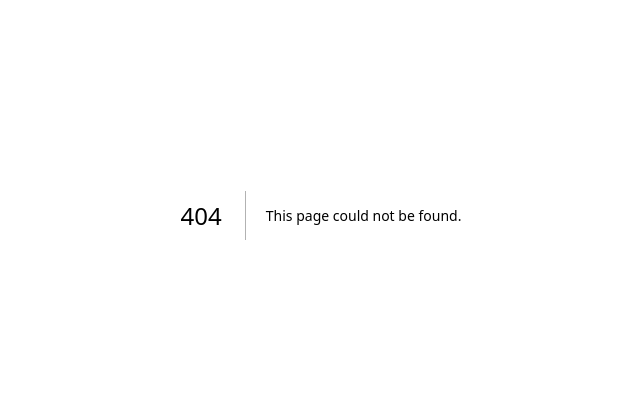
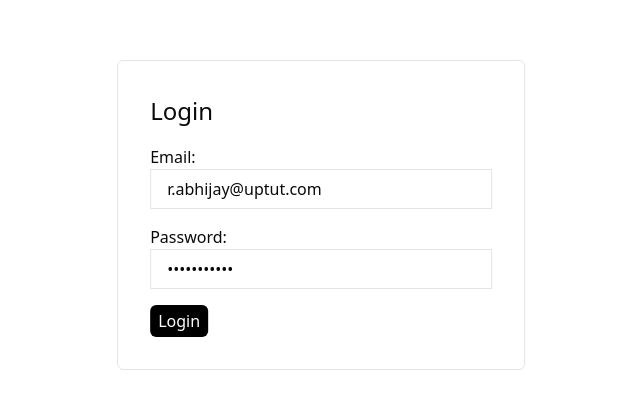
Before and after one commit to abhijayrajvansh/tms-web-app, a Next.js app: page /login in a window 1280 px wide. Before the commit this address had no page. Shown: the part 185-594 px from the top of the page, without its empty margins (319-959 px from the left). Built offline with nearby package versions, Linux system fonts and the light colour scheme; no server answers.

Commit message:
update: added auth with appwrite session

```diff
--- /dev/null
+++ b/app/(protected)/layout.tsx
@@ -0,0 +1,11 @@
+import React from 'react';
+import Header from '@/components/Header';
+
+export default function ProtectedLayout({ children }: { children: React.ReactNode }) {
+  return (
+    <>
+      <Header />
+      <main>{children}</main>
+    </>
+  );
+}
--- /dev/null
+++ b/app/(protected)/page.tsx
@@ -0,0 +1,53 @@
+import axiosInstance from '@/lib/axiosInstance';
+
+interface Order {
+  $id: string;
+  customer: string;
+  customer_email: string;
+  status: string;
+  type: string;
+  total: number;
+}
+
+export default async function Home() {
+  const response = await axiosInstance({
+    url: 'http://localhost:3000/api/orders',
+    method: 'get',
+  });
+
+  const orders: Order[] = response.data.orders;
+
+  return (
+    <main className="container mx-auto max-w-[800px]">
+      <div id="orders-container">
+        <strong>Orders</strong>
+        <p>Recent orders from your store.</p>
+
+        <table>
+          <thead>
+            <tr>
+              <th>Customer</th>
+              <th>Status</th>
+              <th>Type</th>
+              <th>Total</th>
+            </tr>
+          </thead>
+
+          <tbody>
+            {orders.map((order) => (
+              <tr key={order.$id}>
+                <td className="flex flex-col">
+                  <strong>{order.customer}</strong>
+                  <p>{order.customer_email}</p>
+                </td>
+                <td>{order.status}</td>
+                <td>{order.type}</td>
+                <td>${order.total}</td>
+              </tr>
+            ))}
+          </tbody>
+        </table>
+      </div>
+    </main>
+  );
+}
--- /dev/null
+++ b/app/api/orders/route.ts
@@ -0,0 +1,24 @@
+import { createSessionClient } from "@/appwrite/appwrite.config";
+import { cookies } from "next/headers";
+import { NextRequest } from "next/server";
+
+export async function GET(request: NextRequest) {
+    const sessionCookie = (await cookies()).get("session");
+
+    try {
+        const { databases } = await createSessionClient(sessionCookie?.value);
+
+        const { documents: orders, total } = await databases.listDocuments(
+            process.env.NEXT_PUBLIC_DATABASE_ID as string,
+            process.env.NEXT_PUBLIC_COLLECTION_ORDERS as string
+        );
+
+        return Response.json({ orders, total });
+    } catch (error) {
+        console.error("ERROR", error);
+
+        return Response.json("Access DENIED!", {
+            status: 403,
+        });
+    }
+}
--- a/app/globals.css
+++ b/app/globals.css
@@ -145,3 +145,84 @@
     @apply bg-background text-foreground;
   }
 }
+
+#orders-container{
+  border: 1px solid #e4e4e7;
+  border-radius: 0.375rem;
+  padding: 2em;
+  background-color: #fff;
+  box-shadow: 0 1px 3px 0 rgba(0, 0, 0, 0.1), 0 1px 2px -1px rgba(0, 0, 0, 0.1);
+  margin: 2em;
+}
+
+header{
+  display: flex;
+  justify-content: space-between;
+  padding: 1em 2em;
+  border-bottom: 1px solid #e4e4e7;
+  background-color: #fff;
+  box-shadow: 0 1px 3px 0 rgba(0, 0, 0, 0.1), 0 1px 2px -1px rgba(0, 0, 0, 0.1);
+  margin-bottom: 2em;
+}
+
+button, input[type="submit"]{
+  background-color: #000;
+  color:#fff;
+  padding: 0.25rem 0.5rem;
+  font-size: 1em;
+  border-radius: 0.375rem;
+  cursor: pointer;
+}
+
+input[type="email"], input[type="text"], input[type="password"]{
+  height: 2.5em;
+  border: 1px solid #e4e4e7;
+  width: 100%;
+  padding: 1em;
+  box-sizing: border-box;
+}
+
+table{
+  width: 100%;
+}
+
+h3{
+  font-size: 1.5rem;
+}
+
+p, th{
+  color: #71717a;
+  font-weight: 400;
+}
+
+
+
+td, th{
+  padding: 2em 0;
+  text-align: left;
+}
+
+tr{
+  border-bottom: 1px solid #fbfbfb;
+}
+
+td{
+  font-size: 14px;
+
+}
+
+#login-form{
+  display: flex;
+  flex-direction: column;
+  gap: 1em;
+  border: 1px solid #e4e4e7;
+  padding:2em;
+  max-width: 600px;
+  position: fixed;
+  top: 50%;
+  left: 50%;
+  transform: translate(-50%, -50%);
+  border-radius: 0.375rem;
+  background-color: #fff;
+
+}
--- /dev/null
+++ b/app/login/page.tsx
@@ -0,0 +1,37 @@
+import auth from "@/auth";
+import { redirect } from "next/navigation";
+
+export default async function () {
+    const user = await auth.getUser();
+
+    if (user) redirect("/");
+
+    return (
+        <div>
+            <form action={auth.createSession} id="login-form">
+                <h3>Login</h3>
+                <div>
+                    <label>Email:</label>
+                    <input
+                        type="email"
+                        name="email"
+                        placeholder="Enter your email..."
+                        defaultValue="r.abhijay@uptut.com"
+                    />
+                </div>
+                <div>
+                    <label>Password:</label>
+                    <input
+                        type="password"
+                        name="password"
+                        placeholder="Enter your password..."
+                        defaultValue="password123"
+                    />
+                </div>
+                <div>
+                    <input type="submit" value={"Login"} />
+                </div>
+            </form>
+        </div>
+    );
+}
--- a/app/page.tsx
+++ /dev/null
@@ -1,13 +0,0 @@
-import { Button } from '@/components/ui/button';
-
-export default function Home() {
-  return (
-    <div className="flex bred flex-1 h-screen items-center justify-center gap-3">
-      <p>
-        tms web app <br />
-        home screen
-      </p>
-      <Button>Okay!</Button>
-    </div>
-  );
-}
--- /dev/null
+++ b/appwrite/appwrite.config.ts
@@ -0,0 +1,41 @@
+import { Client, Databases, Account } from "node-appwrite";
+
+const createAdminClient = async () => {
+    const client = new Client()
+        .setEndpoint(process.env.NEXT_PUBLIC_ENDPOINT as string)
+        .setProject(process.env.NEXT_PUBLIC_PROJECT_ID as string)
+        .setKey(process.env.NEXT_PUBLIC_API_KEY as string);
+
+    return {
+        get account() {
+            return new Account(client);
+        },
+
+        get databases() {
+            return new Databases(client);
+        },
+    };
+};
+
+// @ts-ignore
+const createSessionClient = async (session) => {
+    const client = new Client()
+        .setEndpoint(process.env.NEXT_PUBLIC_ENDPOINT as string)
+        .setProject(process.env.NEXT_PUBLIC_PROJECT_ID as string);
+
+    if (session) {
+        client.setSession(session);
+    }
+
+    return {
+        get account() {
+            return new Account(client);
+        },
+
+        get databases() {
+            return new Databases(client);
+        },
+    };
+};
+
+export { createAdminClient, createSessionClient };
--- /dev/null
+++ b/auth.ts
@@ -0,0 +1,68 @@
+// @ts-nocheck
+import { cookies } from "next/headers";
+import { redirect } from "next/navigation";
+import { createAdminClient, createSessionClient } from "@/appwrite/appwrite.config";
+
+export type User = {
+    name: string;
+    email: string;
+};
+
+const auth = {
+    user: null as User | null,
+    sessionCookie: null,
+    getUser: async (): Promise<User | null> => {
+        auth.sessionCookie = (await cookies()).get("session");
+        try {
+            const { account } = await createSessionClient(
+                auth.sessionCookie.value
+            );
+            auth.user = await account.get();
+        } catch {
+            auth.user = null;
+            auth.sessionCookie = null;
+        }
+        return auth.user;
+    },
+
+    createSession: async (formData: FormData) => {
+        "use server";
+
+        const data = Object.fromEntries(formData);
+        const { email, password } = data;
+        const { account } = await createAdminClient();
+
+        const session = await account.createEmailPasswordSession(
+            email,
+            password
+        );
+
+        (await cookies()).set("session", session.secret, {
+            httpOnly: true,
+            sameSite: "strict",
+            secure: true,
+            expires: new Date(session.expire),
+            path: "/",
+        });
+
+        redirect("/");
+    },
+
+    deleteSession: async () => {
+        "use server";
+        auth.sessionCookie = (await cookies()).get("session");
+        try {
+            const { account } = await createSessionClient(
+                auth.sessionCookie.value
+            );
+            await account.deleteSession("current");
+        } catch (error) {}
+
+        (await cookies()).delete("session");
+        auth.user = null;
+        auth.sessionCookie = null;
+        redirect("/login");
+    },
+};
+
+export default auth;
--- /dev/null
+++ b/components/Header.tsx
@@ -0,0 +1,18 @@
+import React from "react";
+import auth, { User } from "@/auth";
+
+export default async function Header() {
+    const user: User | null = await auth.getUser();
+
+    return (
+        <header>
+            <>{user && <strong>welcome, {user?.name || user.email}</strong>}</>
+
+            <div>
+                <form action={auth.deleteSession}>
+                    <button>Logout</button>
+                </form>
+            </div>
+        </header>
+    );
+}
--- /dev/null
+++ b/lib/axiosInstance.ts
@@ -0,0 +1,18 @@
+import { cookies } from "next/headers";
+import axios from "axios";
+
+const axiosInstance = async ({ url, method }: { url: string, method: string }) => {
+    const sessionCookie = (await cookies()).get("session");
+
+    const headers = {
+        Cookie: `session=${sessionCookie?.value}`,
+    };
+
+    return axios({
+        url,
+        method,
+        headers,
+    });
+};
+
+export default axiosInstance;
--- /dev/null
+++ b/middleware.ts
@@ -0,0 +1,18 @@
+const { NextResponse } = require("next/server");
+import auth from "./auth";
+import { NextRequest } from "next/server";
+
+export async function middleware(request: NextRequest) {
+    const user = await auth.getUser();
+    if (!user) {
+        request.cookies.delete("session");
+        const response = NextResponse.redirect(new URL("/login", request.url));
+
+        return response;
+    }
+    return NextResponse.next();
+}
+
+export const config = {
+    matcher: ["/"],
+};
--- a/package.json
+++ b/package.json
@@ -10,10 +10,12 @@
   },
   "dependencies": {
     "@radix-ui/react-slot": "^1.1.2",
+    "axios": "^1.8.4",
     "class-variance-authority": "^0.7.1",
     "clsx": "^2.1.1",
     "lucide-react": "^0.487.0",
     "next": "15.2.4",
+    "node-appwrite": "^15.0.1",
     "react": "^19.0.0",
     "react-dom": "^19.0.0",
     "tailwind-merge": "^3.2.0",
```
